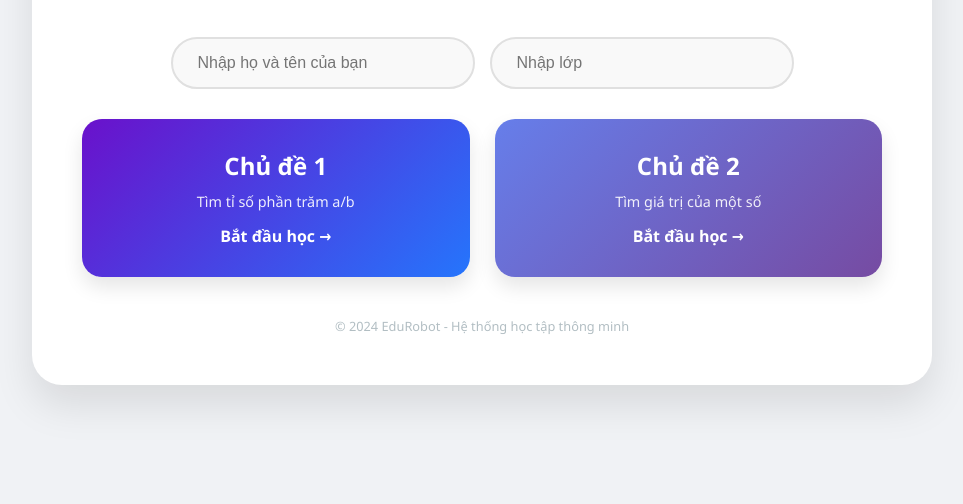
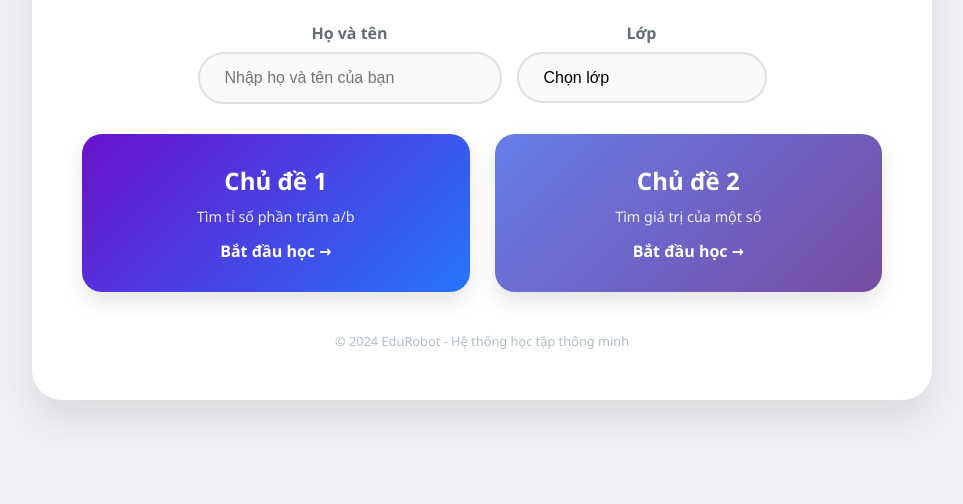
Before and after one commit to lethanhlongdvn/ONTAP, a plain HTML site: page index.html in a window 1280 px wide. Shown: the part 296-800 px from the top of the page, without its empty margins (158-1121 px from the left). Drawn offline with Linux system fonts and the light colour scheme.

Commit message:
Update index.html

```diff
--- a/index.html
+++ b/index.html
@@ -111,7 +111,8 @@
             flex-wrap: wrap;
         }
 
-        .form-group input {
+        .form-group input,
+        .form-group select {
             padding: 15px 25px;
             border-radius: 50px;
             border: 2px solid #e0e0e0;
@@ -120,9 +121,14 @@
             transition: all 0.3s ease;
             outline: none;
             background: #f9f9f9;
+            appearance: none;
+            /* Remove default arrow */
+            -webkit-appearance: none;
+            cursor: pointer;
         }
 
-        .form-group input:focus {
+        .form-group input:focus,
+        .form-group select:focus {
             border-color: #6c5ce7;
             box-shadow: 0 0 0 3px rgba(108, 92, 231, 0.2);
             background: white;
@@ -147,10 +153,21 @@
 
         <div class="user-info-form">
             <div class="form-group">
+                <label for="studentName"
+                    style="display: block; margin-bottom: 8px; font-weight: bold; color: #636e72;">Họ và tên</label>
                 <input type="text" id="studentName" placeholder="Nhập họ và tên của bạn" required>
             </div>
             <div class="form-group">
-                <input type="text" id="studentClass" placeholder="Nhập lớp" required>
+                <label for="studentClass"
+                    style="display: block; margin-bottom: 8px; font-weight: bold; color: #636e72;">Lớp</label>
+                <select id="studentClass" required>
+                    <option value="" disabled selected>Chọn lớp</option>
+                    <option value="5/1">5/1</option>
+                    <option value="5/2">5/2</option>
+                    <option value="5/3">5/3</option>
+                    <option value="5/4">5/4</option>
+                    <option value="5/5">5/5</option>
+                </select>
             </div>
         </div>
 
```
